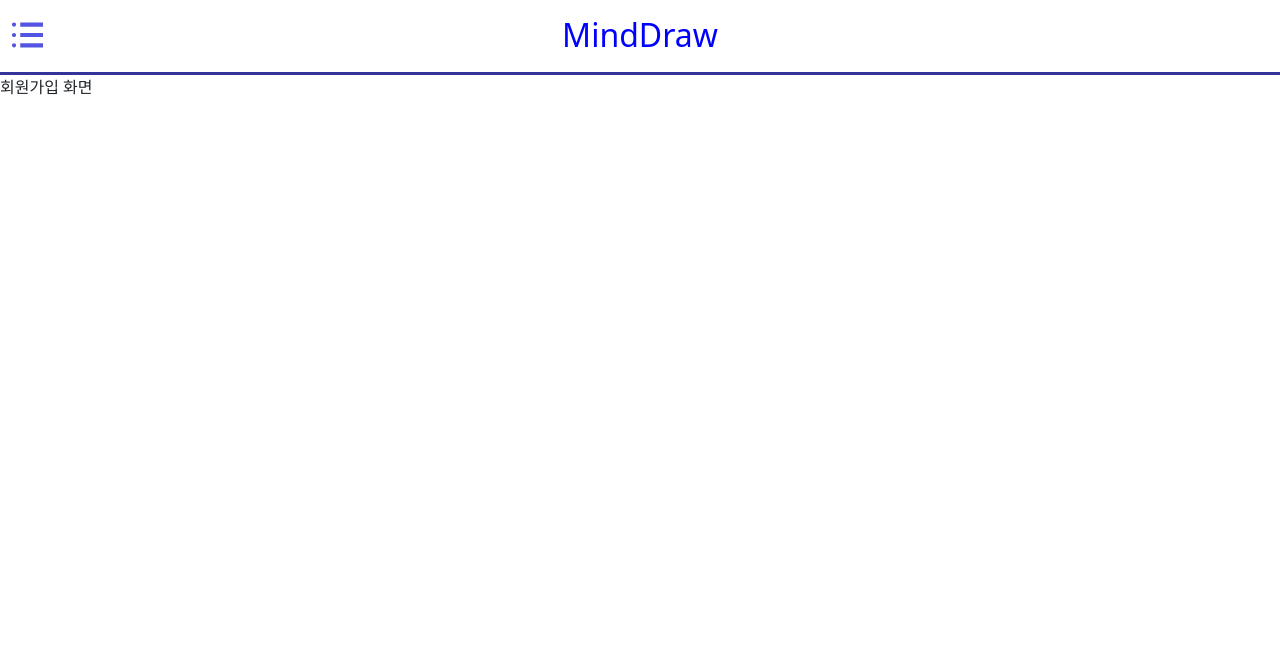
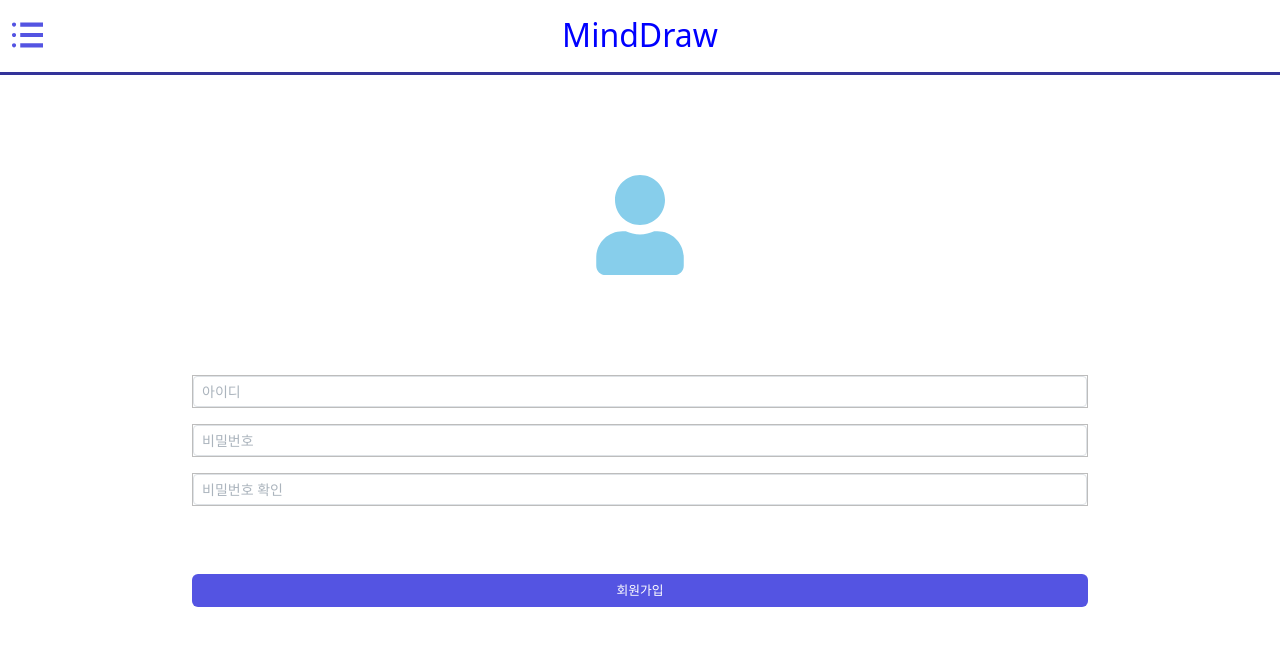
Before and after one commit to Hoto-Mocha/TeamProject-DrawMind, a React (Vite) app in the folder drawmind-client/: page /register in a window 1280 px wide. Shown: the top 646 px of the page. Built offline with nearby package versions, Linux system fonts and the light colour scheme.

Commit message:
회원가입 화면

```diff
--- a/drawmind-client/src/main.jsx
+++ b/drawmind-client/src/main.jsx
@@ -3,7 +3,7 @@ import { BrowserRouter, Route, Routes } from 'react-router-dom'
 import App from './App.jsx'
 import Layout from './components/common/Layout.jsx'
 import Login from './pages/login/Login.jsx'
-import Register from './pages/Register.jsx'
+import Register from './pages/register/Register.jsx'
 import Write from './pages/Write.jsx'
 import Edit from './pages/Edit.jsx'
 
--- a/drawmind-client/src/pages/Register.jsx
+++ /dev/null
@@ -1,11 +0,0 @@
-import React from 'react'
-
-function Register() {
-  return (
-    <div>
-      회원가입 화면
-    </div>
-  )
-}
-
-export default Register
--- /dev/null
+++ b/drawmind-client/src/pages/register/Register.css
@@ -0,0 +1,67 @@
+.registerHeader {
+  width: 100%;
+  height: 100%;
+  display: flex;
+  justify-content: center;
+  align-items: center;
+  margin-top: 100px;
+}
+
+.registerBody {
+  margin-top: 100px;
+  width: 100%;
+  display: flex;
+  flex-direction: column;
+  justify-content: center;
+  align-items: center;
+}
+
+.registerForm {
+  width: 70%;
+}
+
+.registerInput {
+  border: 1px solid #BDBDBD;
+}
+
+/* placeholder 색상 변경 */
+.input::placeholder {
+  color: #abb4bd;
+}
+
+/* placeholder 색상 변경 */
+.input::-webkit-input-placeholder{
+  color: #abb4bd;
+}
+
+/* placeholder 색상 변경 */
+.input:-ms-input-placeholder{
+  color: #abb4bd;
+}
+
+.registerFooter {
+  margin-top: 52px;
+  width: 100%;
+  display: flex;
+  flex-direction: column;
+  justify-content: center;
+  align-items: center;
+}
+
+.registerBtn {
+  background-color: #5454e2;
+  color: white;
+  font-size: 0.8rem;
+  width: 70%;
+  transition: background-color 0.3s, transform 0.3s;
+}
+
+.registerBtn:hover {
+  background-color: rgb(47, 8, 139);
+  color: white;
+  transform: scale(1.05);
+}
+
+.registerBtn:active {
+  transform: scale(0.95);
+}
--- /dev/null
+++ b/drawmind-client/src/pages/register/Register.jsx
@@ -0,0 +1,57 @@
+import React from 'react';
+import { FaUser } from "react-icons/fa";
+import Form from 'react-bootstrap/Form';
+import InputGroup from 'react-bootstrap/InputGroup';
+import './Register.css';
+
+function Register() {
+  return (
+    <>
+      {/* 열쇠 아이콘 부분 */}
+      <div className='registerHeader'>
+        <FaUser style={{ width: '500px', height: '100px', color: 'skyblue' }} />
+      </div>
+
+      {/* 아이디, 비밀번호 입력 부분 */}
+      <div className='registerBody'>
+        <form className='registerForm'>
+          <InputGroup size="sm" className="mb-3 registerInput">
+            <Form.Control
+              className='input'
+              aria-label="Small"
+              aria-describedby="inputGroup-sizing-sm"
+              placeholder='아이디'
+            />
+          </InputGroup>
+
+          <InputGroup size="sm" className="mb-3 registerInput">
+            <Form.Control
+              className='input'
+              aria-label="Small"
+              aria-describedby="inputGroup-sizing-sm"
+              placeholder='비밀번호'
+              type='password'
+            />
+          </InputGroup>
+
+          <InputGroup size="sm" className="mb-3 loginInput">
+            <Form.Control
+              className='input'
+              aria-label="Small"
+              aria-describedby="inputGroup-sizing-sm"
+              placeholder='비밀번호 확인'
+              type='password'
+            />
+          </InputGroup>
+        </form>
+      </div>
+
+      {/* 로그인, 회원가입 버튼 부분 */}
+      <div className='registerFooter'>
+        <button className="btn btn-md registerBtn">회원가입</button>
+      </div>
+    </>
+  );
+}
+
+export default Register;
```
